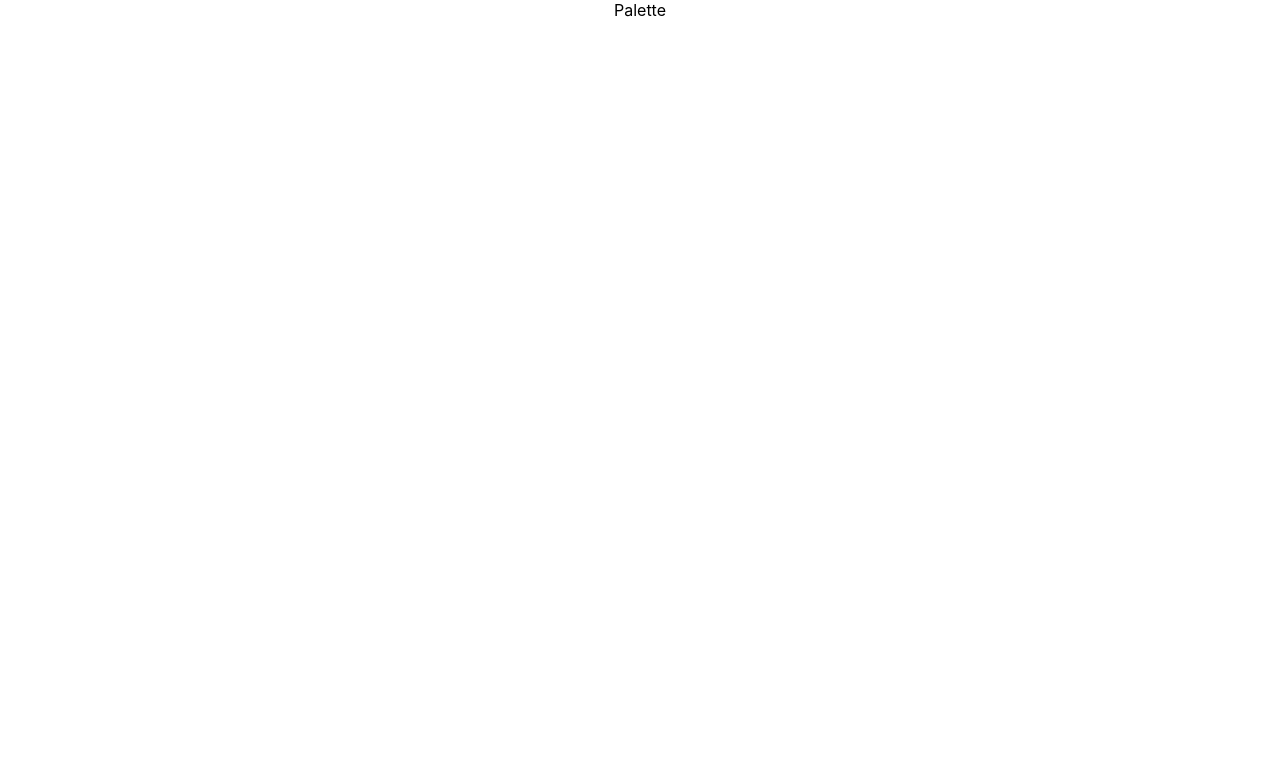
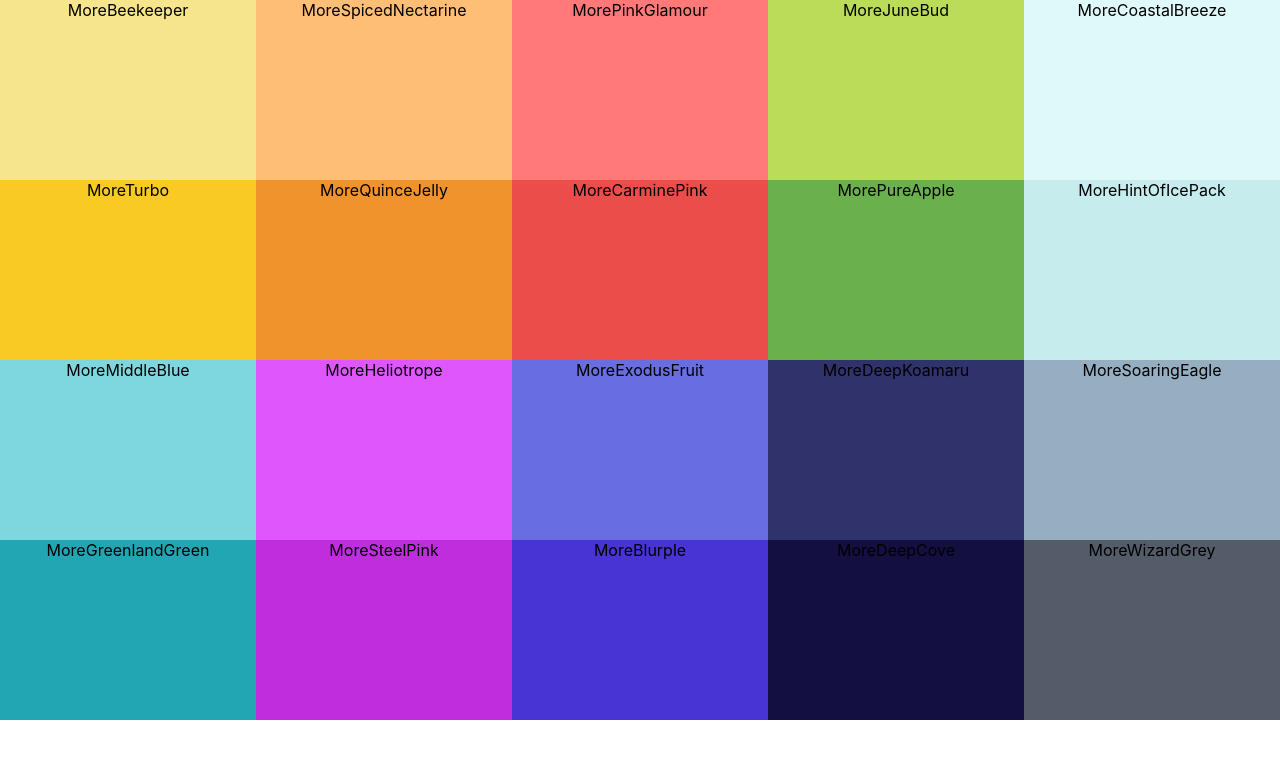
Before and after one commit to ehsansh/react-bootcamp, a React (Create React App) app: page / in a window 1280 px wide. Shown: the top 758 px of the page. Built offline with nearby package versions, Linux system fonts and the light colour scheme.

Commit message:
add colorbox

```diff
--- /dev/null
+++ b/src/ColorBox.css
@@ -0,0 +1,8 @@
+.ColorBox {
+    width: 20%;
+    height: 25%;
+    margin: 0 auto;
+    display: inline-block;
+    position: relative;
+    cursor: pointer;
+}
--- /dev/null
+++ b/src/ColorBox.js
@@ -0,0 +1,15 @@
+import React, { Component } from 'react';
+import './ColorBox.css';
+export default class ColorBox extends Component {
+    render() {
+        return (
+            <div
+                style={{ background: this.props.background }}
+                className='ColorBox'
+            >
+                <span>More</span>
+                <span>{this.props.name}</span>
+            </div>
+        );
+    }
+}
--- /dev/null
+++ b/src/Palette.css
@@ -0,0 +1,6 @@
+.Palette {
+    height: 100vh;
+}
+.Palette-colors {
+    height: 90%;
+}
--- a/src/Palette.js
+++ b/src/Palette.js
@@ -1,7 +1,15 @@
 import React, { Component } from 'react';
-
+import ColorBox from './ColorBox';
+import './Palette.css';
 export default class Palette extends Component {
     render() {
-        return <div>Palette</div>;
+        const colorBoxes = this.props.colors.map(c => (
+            <ColorBox background={c.color} name={c.name} />
+        ));
+        return (
+            <div className='Palette'>
+                <div className='Palette-colors'>{colorBoxes}</div>
+            </div>
+        );
     }
 }
```
